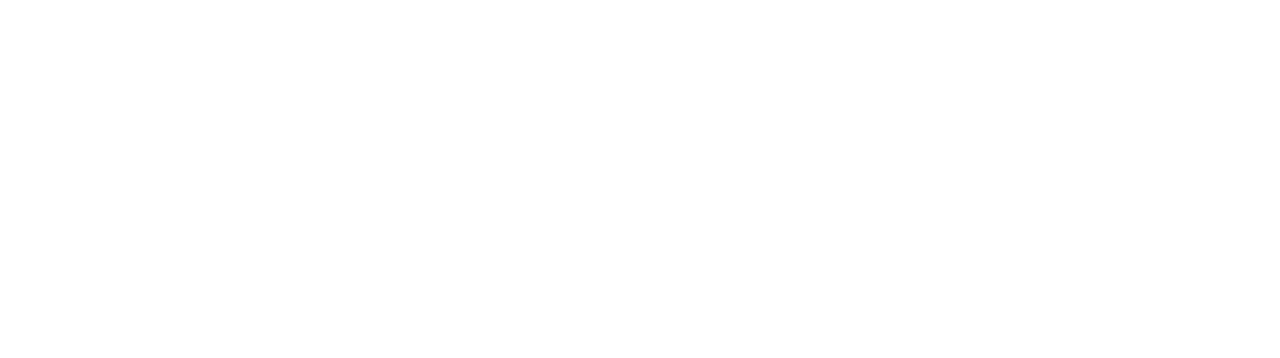
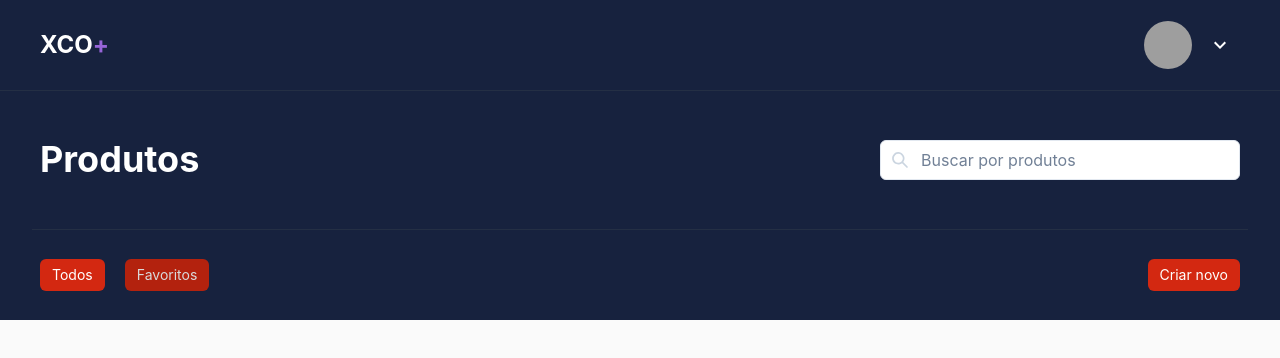
Before and after one commit to phmc99/desafio-xcommerce, a Next.js app: page / in a window 1280 px wide. Shown: the top 358 px of the page. Built offline with nearby package versions, Linux system fonts and the light colour scheme; grey boxes are pictures that could not be loaded.

Commit message:
feat: header related

```diff
--- /dev/null
+++ b/src/components/Header/index.tsx
@@ -0,0 +1,50 @@
+import { ChevronDownIcon } from '@chakra-ui/icons';
+import { Flex, Text, Avatar, IconButton } from '@chakra-ui/react';
+import Link from 'next/link';
+
+const Header = () => {
+  return (
+    <>
+      <Flex
+        w="100%"
+        h="20%"
+        alignItems="center"
+        justifyContent="space-between"
+        px={10}
+        mb={5}
+      >
+        <Link href="/">
+          <Flex
+            color="white"
+            fontSize="2xl"
+            display="flex"
+            h="100%"
+            alignItems="center"
+          >
+            <Text fontWeight="bold">XCO</Text>
+            <Text fontWeight="bold" color="#9765D8">
+              +
+            </Text>
+          </Flex>
+        </Link>
+        <Flex h="100%" gap={2} alignItems="center">
+          <Avatar name="Sasuke Uchiha" src="https://bit.ly/broken-link" />
+          <IconButton
+            bgColor="transparent"
+            aria-label="User options"
+            fontSize="2xl"
+            color="white"
+            _hover={{
+              bgColor: 'transparent',
+              color: 'white',
+              filter: 'brightness(0.85)',
+            }}
+            icon={<ChevronDownIcon />}
+          />
+        </Flex>
+      </Flex>
+    </>
+  );
+};
+
+export default Header;
--- /dev/null
+++ b/src/components/HeaderButtonGroup/index.tsx
@@ -0,0 +1,65 @@
+import { Button, Flex } from '@chakra-ui/react';
+import { useState } from 'react';
+
+const HeaderButtonGroup = () => {
+  const [favoriteProducts, setFavoriteProducts] = useState<boolean>(false);
+
+  const handleToggleFavoriteProducts = () => {
+    setFavoriteProducts(!favoriteProducts);
+  };
+
+  const hoverProps = {
+    bgColor: '#D32811',
+    color: 'white',
+    filter: 'brightness(1.15)',
+  };
+
+  return (
+    <>
+      <Flex
+        w="100%"
+        h="20%"
+        alignItems="center"
+        justifyContent="space-between"
+        px={10}
+        mt={5}
+      >
+        <Flex gap={5}>
+          <Button
+            size="sm"
+            color="white"
+            bgColor="#D32811"
+            fontWeight="normal"
+            filter={favoriteProducts ? 'brightness(0.85)' : 'brightness(1)'}
+            _hover={hoverProps}
+            onClick={handleToggleFavoriteProducts}
+          >
+            Todos
+          </Button>
+          <Button
+            size="sm"
+            color="white"
+            bgColor="#D32811"
+            fontWeight="normal"
+            filter={favoriteProducts ? 'brightness(1)' : 'brightness(0.85)'}
+            _hover={hoverProps}
+            onClick={handleToggleFavoriteProducts}
+          >
+            Favoritos
+          </Button>
+        </Flex>
+        <Button
+          size="sm"
+          color="white"
+          bgColor="#D32811"
+          fontWeight="normal"
+          _hover={hoverProps}
+        >
+          Criar novo
+        </Button>
+      </Flex>
+    </>
+  );
+};
+
+export default HeaderButtonGroup;
--- /dev/null
+++ b/src/components/SearchBox/index.tsx
@@ -0,0 +1,34 @@
+import { SearchIcon } from '@chakra-ui/icons';
+import {
+  Flex,
+  Heading,
+  InputGroup,
+  InputLeftElement,
+  Input,
+} from '@chakra-ui/react';
+
+const SearchBox = () => {
+  return (
+    <>
+      <Flex
+        w="100%"
+        h="55%"
+        alignItems="center"
+        justifyContent="space-between"
+        px={10}
+      >
+        <Heading as="h1" color="white">
+          Produtos
+        </Heading>
+        <InputGroup w={'30%'}>
+          <InputLeftElement pointerEvents="none">
+            <SearchIcon color="gray.300" />
+          </InputLeftElement>
+          <Input placeholder="Buscar por produtos" bgColor="white" />
+        </InputGroup>
+      </Flex>
+    </>
+  );
+};
+
+export default SearchBox;
--- a/src/pages/_app.tsx
+++ b/src/pages/_app.tsx
@@ -1,5 +1,10 @@
 import type { AppProps } from 'next/app';
+import { ChakraProvider } from '@chakra-ui/react';
 
 export default function App({ Component, pageProps }: AppProps) {
-  return <Component {...pageProps} />;
+  return (
+    <ChakraProvider>
+      <Component {...pageProps} />
+    </ChakraProvider>
+  );
 }
--- a/src/pages/_document.tsx
+++ b/src/pages/_document.tsx
@@ -3,7 +3,7 @@ import NextDocument, {
   Head,
   Main,
   NextScript,
-  DocumentContext
+  DocumentContext,
 } from 'next/document';
 
 class MyDocument extends NextDocument {
@@ -16,11 +16,7 @@ class MyDocument extends NextDocument {
       <Html>
         <Head>
           <meta charSet="utf-8" />
-          <meta
-            name="description"
-            content="XCommerce"
-          />
-          <title>XCommerce</title>
+          <meta name="description" content="XCommerce" />
         </Head>
         <body>
           <Main />
--- a/src/pages/index.tsx
+++ b/src/pages/index.tsx
@@ -1,12 +1,33 @@
+import { Divider, Flex } from '@chakra-ui/react';
 import Head from 'next/head';
+import Header from '../components/Header';
+import HeaderButtonGroup from '../components/HeaderButtonGroup';
+import SearchBox from '../components/SearchBox';
 
 export default function Home() {
   return (
-    <div>
+    <>
       <Head>
         <title>Next App by @phmc99</title>
         <meta name="description" content="Next App by @phmc99" />
       </Head>
-    </div>
+      <Flex overflowX="hidden" direction="column" alignItems="center">
+        <Flex
+          h="40vh"
+          w="100vw"
+          bgColor="#17223E"
+          direction="column"
+          alignItems="center"
+          py={5}
+        >
+          <Header />
+          <Divider borderColor="gray.700" />
+          <SearchBox />
+          <Divider borderColor="gray.700" w={'95%'} />
+          <HeaderButtonGroup />
+        </Flex>
+        <Flex h="100vh" w="100vw" bgColor="#FAFAFA"></Flex>
+      </Flex>
+    </>
   );
 }
```
Also changed, not shown: 1 other file (tests, documents, lock files or other folders).
